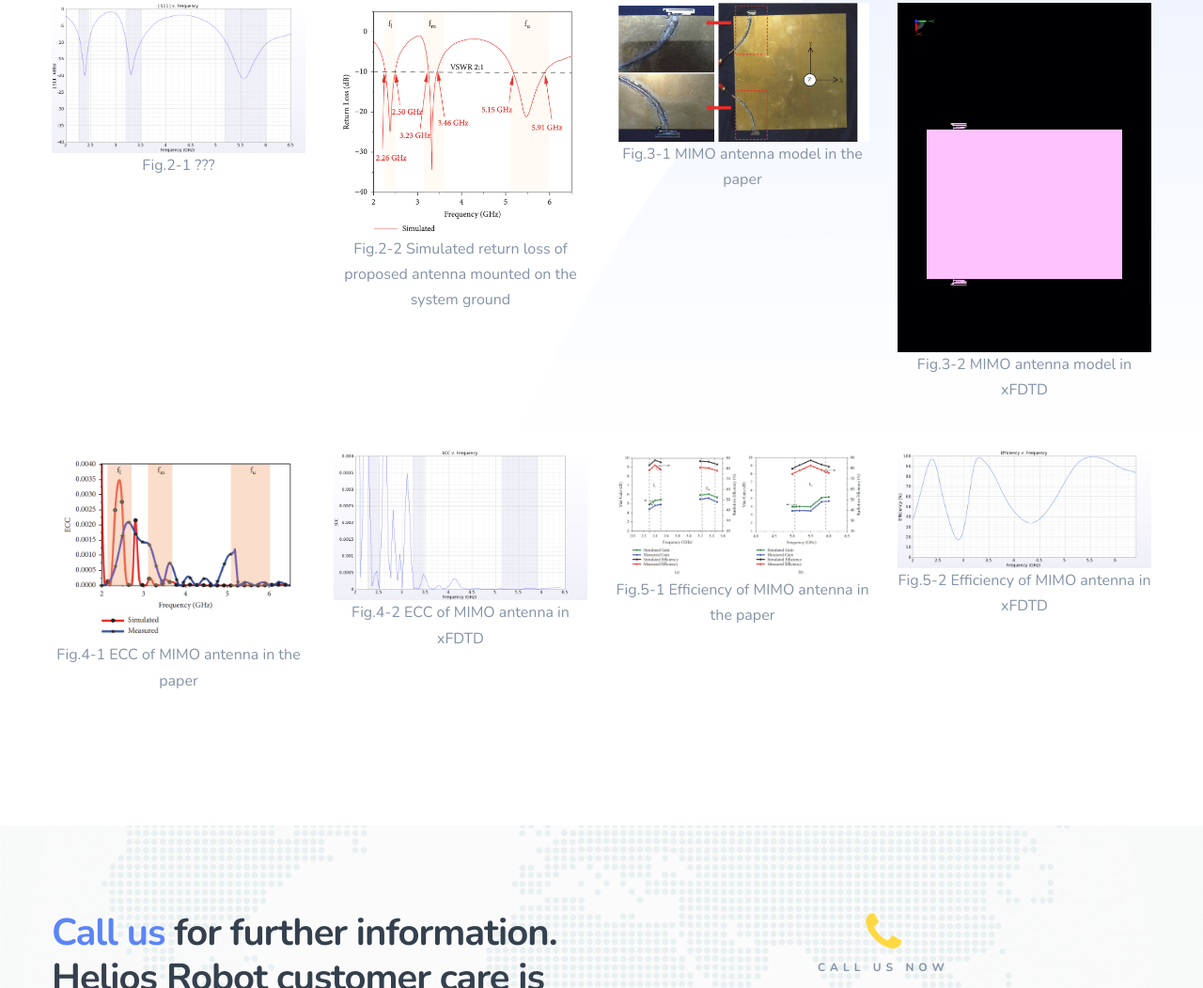
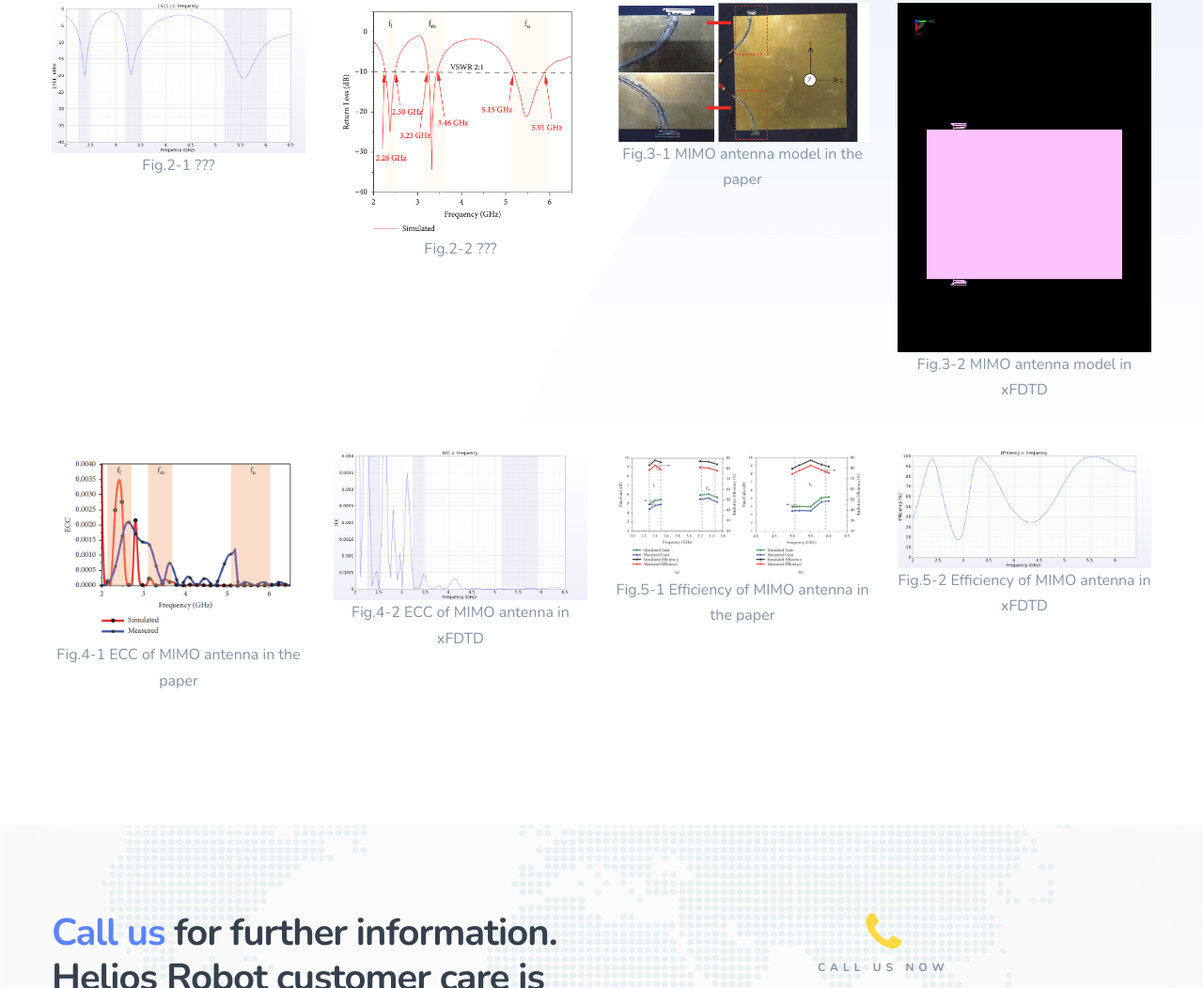
Before and after one commit to movingroovin/helios, a plain HTML site: page works_1.html in a window 1280 px wide. Shown: the part 1291-2343 px from the top of the page at 94% size. Drawn offline with nearby package versions, Linux system fonts and the light colour scheme; a web font is replaced by a local one.

Commit message:
fig.2-2 title

```diff
--- a/works_1.html
+++ b/works_1.html
@@ -217,7 +217,7 @@
                                     <img src="images/works/work1/img_2_2.jpg" class="img-fullwidth" alt="">
                                 </a>
                                 <p>
-                                    Fig.2-2 Simulated return loss of proposed antenna mounted on the system ground
+                                    Fig.2-2 ???
                                 </p>
                             </div>
                             <div class="col-lg-3 col-md-6 col-sm-6 mb30 text-center">
```
